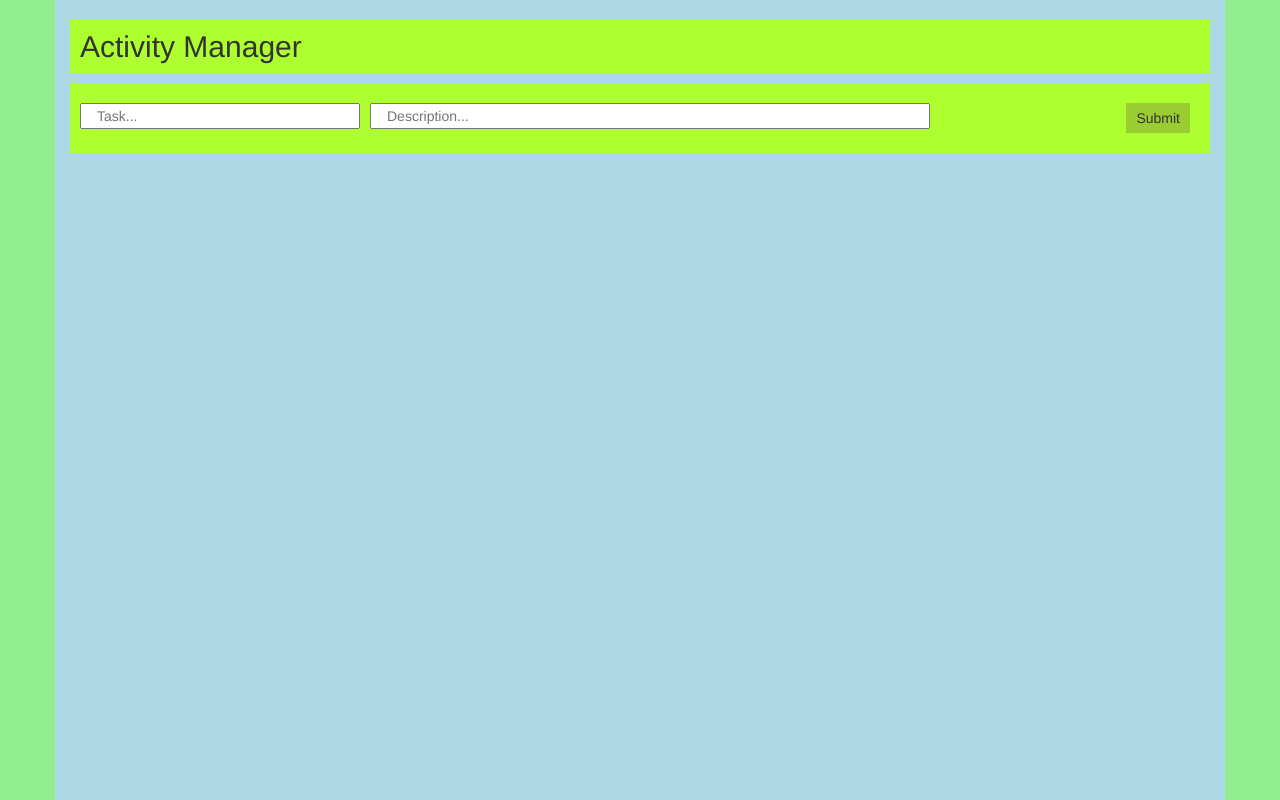
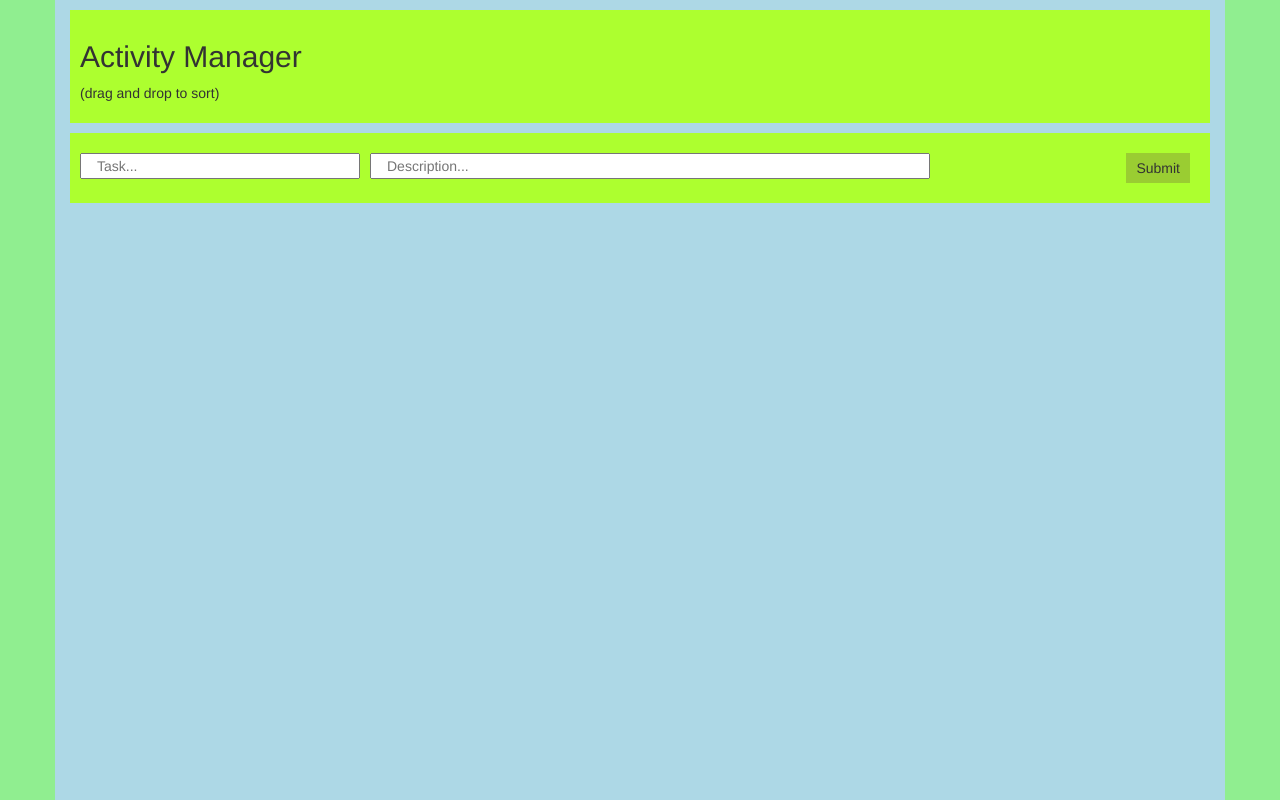
Before and after one commit to eerlikh/activityManager, a website: page client/index.html in a window 1280 px wide. Drawn offline with nearby package versions, Linux system fonts and the light colour scheme; no server answers.

Commit message:
more css updates

```diff
--- a/client/css/styles.css
+++ b/client/css/styles.css
@@ -5,10 +5,12 @@ body {
   height: 100%;
   background-color: lightgreen;
 }
-h2 {
+.titleBar {
   font-family: 'Arimo', sans-serif;
   background-color: GreenYellow;
   padding: 10px;
+  margin-bottom: 10px;
+  margin-top: 10px;
 }
 h3 {
   padding: 0px;
--- a/client/index.html
+++ b/client/index.html
@@ -22,7 +22,11 @@
 
 
     <div class="container" ng-controller="ActivityController">
-      <h2> Activity Manager </h2>
+      <div class="titleBar">
+        <h2> Activity Manager</h2>
+        <p>(drag and drop to sort)</p>
+      </div>
+
       <form class="mainForm" ng-submit="createActivity()">
         <input class="inputName col-sm-3 col-md-3 col-lg-3" type="text" ng-model="newActivity.name" placeholder="Task...">
         <input class="inputInfo col-sm-6 col-md-6 col-lg-6" type="text" ng-model="newActivity.activity" placeholder="Description...">
```
